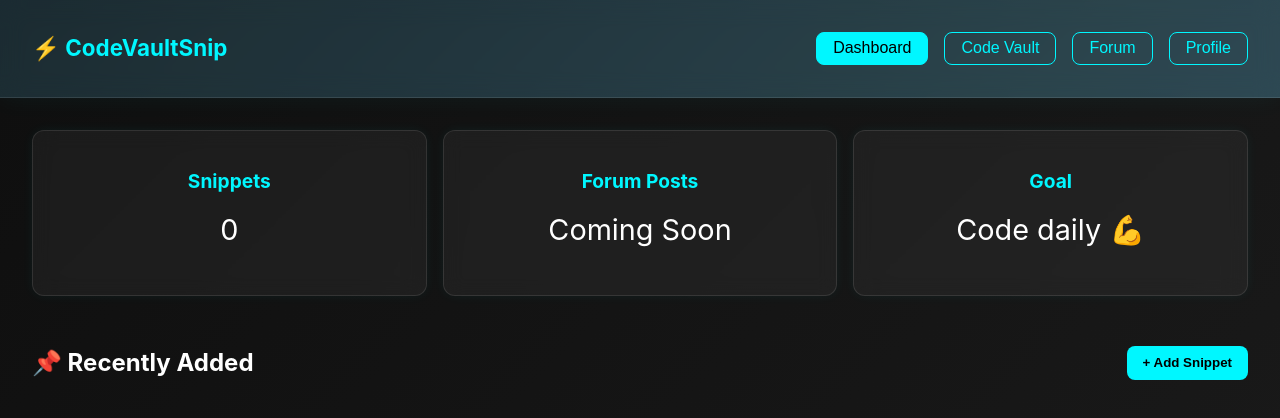
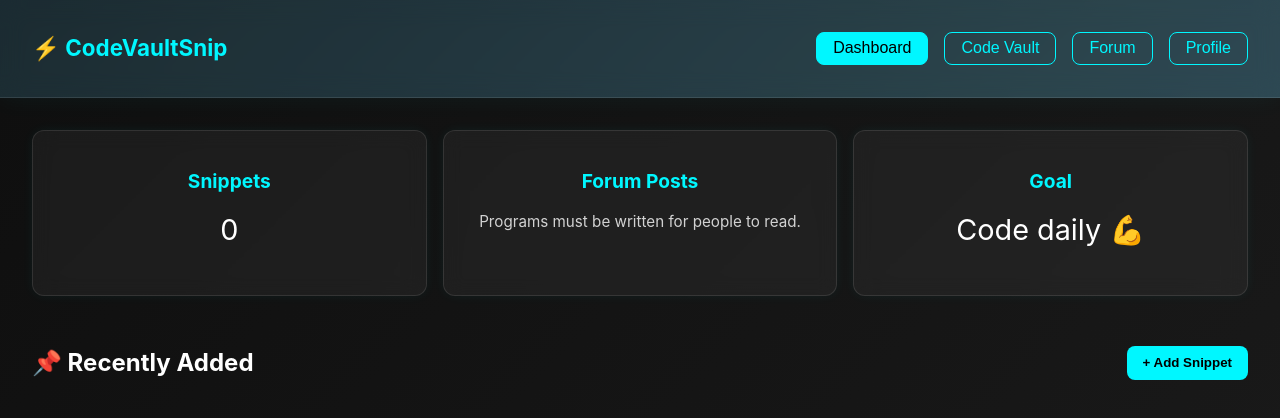
Before and after one commit to petera-major/code-snippet, a React (Create React App) app: page /dashboard in a window 1280 px wide. Shown: the top 418 px of the page. Built offline with nearby package versions, Linux system fonts and the light colour scheme.

Commit message:
enhance and add rotating dev quotes to dashboard

```diff
--- a/src/pages/Dashboard.jsx
+++ b/src/pages/Dashboard.jsx
@@ -10,6 +10,20 @@ export default function Dashboard() {
   const [recentSnippets, setRecentSnippets] = useState([]);
   const [allSnippets, setAllSnippets] = useState([]);
   const [showModal, setShowModal] = useState(false);
+  const [quoteIndex, setQuoteIndex] = useState(0);
+
+  const quotes = [
+    "Code is like humor. When you have to explain it, it’s bad.",
+    "Programs must be written for people to read.",
+    "The best code is no code at all.",
+    "✨ Tip: Save your favorite code snippets here.",
+    "🧠 Did you know? Comments are for your future self.",
+    "🔥 Stay consistent, not perfect.",
+    "💡 StackOverflow is a tool, not a crutch.",
+    "🚀 Deploy early, iterate often.",
+    "First, solve the problem. Then, write the code.",
+    "Good programmers write code humans can understand.",
+  ];
 
   useEffect(() => {
     const fetchSnippets = async () => {
@@ -31,11 +45,19 @@ export default function Dashboard() {
     fetchSnippets();
   }, []);
 
+  useEffect(() => {
+    const interval = setInterval(() => {
+      setQuoteIndex((prevIndex) => (prevIndex + 1) % quotes.length);
+    }, 5000);
+
+    return () => clearInterval(interval);
+  }, []);
+
   return (
     <>
       <Navbar />
       <div className="dashboard-wrapper">
-        {/* Top Stat Cards */}
+        {/* Stat Cards */}
         <div className="stats-section">
           <div className="glass-card stat-card">
             <h3>Snippets</h3>
@@ -43,7 +65,7 @@ export default function Dashboard() {
           </div>
           <div className="glass-card stat-card">
             <h3>Forum Posts</h3>
-            <p>Coming Soon</p>
+            <p style={{ fontSize: "0.95rem", opacity: 0.8 }}>{quotes[quoteIndex]}</p>
           </div>
           <div className="glass-card stat-card">
             <h3>Goal</h3>
@@ -51,7 +73,6 @@ export default function Dashboard() {
           </div>
         </div>
 
-        {/* Recent Snippets */}
         <div className="recent-section">
           <div className="section-header">
             <h2>📌 Recently Added</h2>
--- a/src/pages/dashboard.css
+++ b/src/pages/dashboard.css
@@ -62,3 +62,7 @@
   .add-btn:hover {
     background: #00e0e0;
   }
+
+  .stat-card p {
+    transition: opacity 0.4s ease-in-out;
+  }
```
